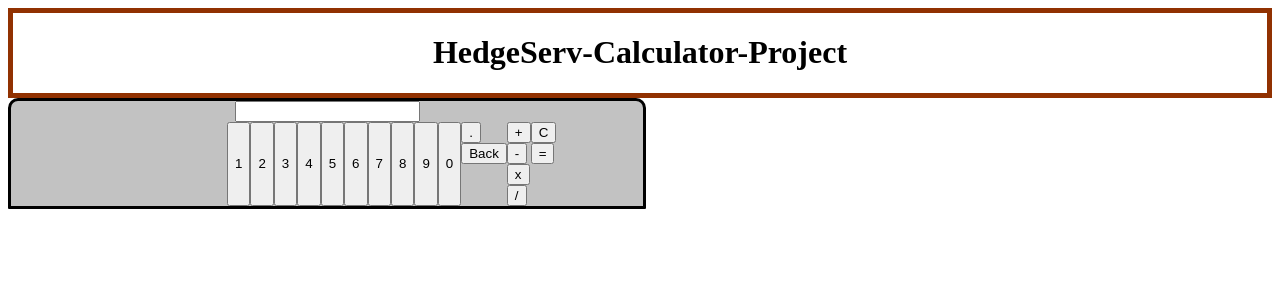
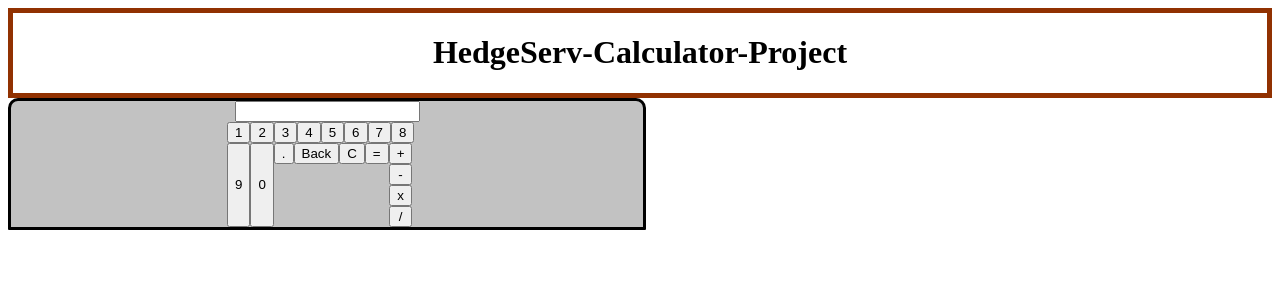
Before and after one commit to VinceSaykao/HedgeServ-Calculator, an Angular app in the folder HedgeServ-Calculator-Project/: page / in a window 1280 px wide. Shown: the top 300 px of the page. Built offline with nearby package versions, Linux system fonts and the light colour scheme.

Commit message:
css flex and column for operator buttons

```diff
--- a/HedgeServ-Calculator-Project/src/app/app.component.css
+++ b/HedgeServ-Calculator-Project/src/app/app.component.css
@@ -17,4 +17,10 @@
 .button-numbers {
     display: flex;
     width: 200px;
+    flex-wrap: wrap;
 }
+
+.button-operators {
+    display: flex;
+    flex-direction: column;
+}
--- a/HedgeServ-Calculator-Project/src/app/app.component.html
+++ b/HedgeServ-Calculator-Project/src/app/app.component.html
@@ -8,6 +8,7 @@
         <div class="buttons">
 
             <div class="button-numbers">
+
                 <button>1</button>
                 <button>2</button>
                 <button>3</button>
@@ -19,10 +20,18 @@
                 <button>9</button>
                 <button>0</button>
 
+
                 <div class="button-other">
                     <button>.</button>
                     <button>Back</button>
                 </div>
+
+
+                <div class="button-modules">
+                    <button>C</button>
+                    <button>=</button>
+                </div>
+
 
                 <div class="button-operators">
                     <button>+</button>
@@ -31,10 +40,6 @@
                     <button>/</button>
                 </div>
 
-                <div class="button-modules">
-                    <button>C</button>
-                    <button>=</button>
-                </div>
 
             </div>
 
```
